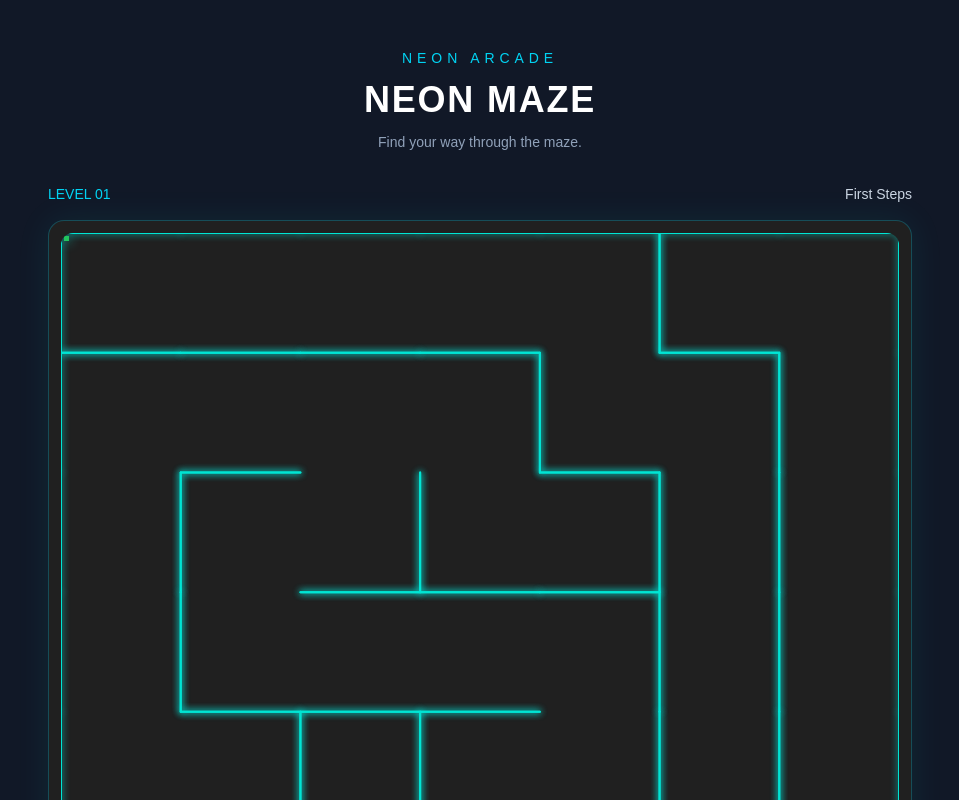
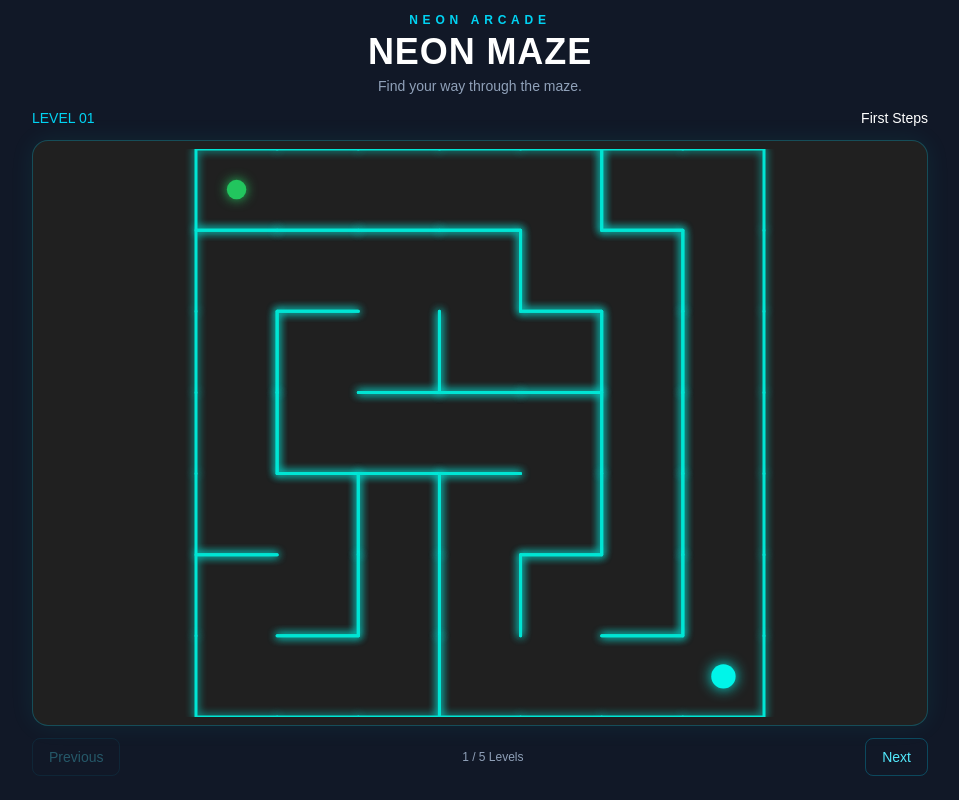
Before and after one commit to LuthiraPeiris/aws-portfolio, a Next.js app: page /playground in a window 1280 px wide. Shown: the top 800 px of the page, without its empty margins (160-1119 px from the left). Built offline with nearby package versions, Linux system fonts and the light colour scheme.

Commit message:
updated the playground

```diff
--- a/src/app/playground/page.tsx
+++ b/src/app/playground/page.tsx
@@ -8,7 +8,7 @@ export const metadata = {
 
 export default function PlaygroundPage() {
   return (
-    <main className="min-h-screen bg-[#111827]">
+    <main className="fixed inset-0 z-[100] h-dvh w-full overflow-hidden bg-[#111827]">
       <NeonMaze />
     </main>
   );
--- a/src/components/game/MazeCanvas.tsx
+++ b/src/components/game/MazeCanvas.tsx
@@ -17,77 +17,120 @@ export default function MazeCanvas({ maze }: MazeCanvasProps) {
 
     if (!canvas || !ctx) return;
 
+    const drawMaze = () => {
       const width = canvas.clientWidth;
       const height = canvas.clientHeight;
 
+      if (!width || !height) return;
+
       const dpr = Math.min(window.devicePixelRatio || 1, 2);
 
-    canvas.width = width * dpr;
-    canvas.height = height * dpr;
+      canvas.width = Math.round(width * dpr);
+      canvas.height = Math.round(height * dpr);
 
-    ctx.scale(dpr, dpr);
-
-    const cellWidth = width / maze.cols;
-    const cellHeight = height / maze.rows;
+      ctx.setTransform(dpr, 0, 0, dpr, 0, 0);
 
       // Background
       ctx.fillStyle = "#202020";
       ctx.fillRect(0, 0, width, height);
 
-    // Maze walls
+      // Calculate square cell size
+      const cellSize = Math.min(
+        width / maze.cols,
+        height / maze.rows
+      );
+
+      // Center the maze
+      const mazeWidth = cellSize * maze.cols;
+      const mazeHeight = cellSize * maze.rows;
+
+      const offsetX = (width - mazeWidth) / 2;
+      const offsetY = (height - mazeHeight) / 2;
+
+      // Draw maze walls
       ctx.strokeStyle = "#00E5D4";
-    ctx.lineWidth = 2;
+      ctx.lineWidth = Math.max(2, Math.min(3, cellSize * 0.055));
       ctx.lineCap = "round";
+      ctx.lineJoin = "round";
       ctx.shadowColor = "#00F5E9";
-    ctx.shadowBlur = 7;
+      ctx.shadowBlur = 8;
 
       for (let row = 0; row < maze.rows; row++) {
         for (let col = 0; col < maze.cols; col++) {
           const cell = maze.cells[row][col];
 
-        const x = col * cellWidth;
-        const y = row * cellHeight;
+          const x = offsetX + col * cellSize;
+          const y = offsetY + row * cellSize;
 
           ctx.beginPath();
 
           if (cell.top) {
             ctx.moveTo(x, y);
-          ctx.lineTo(x + cellWidth, y);
+            ctx.lineTo(x + cellSize, y);
           }
 
           if (cell.right) {
-          ctx.moveTo(x + cellWidth, y);
-          ctx.lineTo(x + cellWidth, y + cellHeight);
+            ctx.moveTo(x + cellSize, y);
+            ctx.lineTo(x + cellSize, y + cellSize);
           }
 
           if (cell.bottom) {
-          ctx.moveTo(x, y + cellHeight);
-          ctx.lineTo(x + cellWidth, y + cellHeight);
+            ctx.moveTo(x, y + cellSize);
+            ctx.lineTo(x + cellSize, y + cellSize);
           }
 
           if (cell.left) {
             ctx.moveTo(x, y);
-          ctx.lineTo(x, y + cellHeight);
+            ctx.lineTo(x, y + cellSize);
           }
 
           ctx.stroke();
         }
       }
 
-    // Entrance and exit indicators
+      // Entrance indicator
+      ctx.shadowColor = "#22C55E";
       ctx.shadowBlur = 12;
+      ctx.fillStyle = "#22C55E";
 
-    ctx.fillStyle = "#22C55E";
-    ctx.fillRect(3, 3, 5, 5);
+      ctx.beginPath();
+      ctx.arc(
+        offsetX + cellSize / 2,
+        offsetY + cellSize / 2,
+        Math.max(3, cellSize * 0.12),
+        0,
+        Math.PI * 2
+      );
+      ctx.fill();
 
+      // Exit indicator
+      ctx.shadowColor = "#00F5E9";
+      ctx.shadowBlur = 14;
       ctx.fillStyle = "#00F5E9";
-    ctx.fillRect(
-      (maze.cols - 1) * cellWidth + cellWidth - 8,
-      (maze.rows - 1) * cellHeight + cellHeight - 8,
-      5,
-      5
+
+      ctx.beginPath();
+      ctx.arc(
+        offsetX + (maze.cols - 0.5) * cellSize,
+        offsetY + (maze.rows - 0.5) * cellSize,
+        Math.max(3, cellSize * 0.15),
+        0,
+        Math.PI * 2
       );
+      ctx.fill();
 
+      ctx.shadowBlur = 0;
+    };
+
+    // Initial drawing
+    drawMaze();
+
+    // Redraw when the canvas container changes size
+    const resizeObserver = new ResizeObserver(drawMaze);
+    resizeObserver.observe(canvas);
+
+    return () => {
+      resizeObserver.disconnect();
+    };
   }, [maze]);
 
   return (
--- a/src/components/game/NeonMaze.tsx
+++ b/src/components/game/NeonMaze.tsx
@@ -1,68 +1,100 @@
 
 "use client";
 
-import { useState } from "react";
+import { useMemo, useState } from "react";
 import MazeCanvas from "./MazeCanvas";
-import { generateMaze } from "@/lib/game/mazeGenerator";
 import { GAME_LEVELS } from "@/lib/game/levels";
 
 export default function NeonMaze() {
   const [levelIndex, setLevelIndex] = useState(0);
 
-  const level = GAME_LEVELS[levelIndex];
+  const currentLevel = GAME_LEVELS[levelIndex];
 
-  const maze = generateMaze(
-    level.rows,
-    level.cols,
-    level.seed
+  const maze = useMemo(
+    () =>
+      generateMazeForCurrentLevel(
+        currentLevel.rows,
+        currentLevel.cols,
+        currentLevel.seed
+      ),
+    [currentLevel]
   );
 
   return (
-    <section className="w-full max-w-4xl mx-auto px-4 py-12">
-      <div className="mb-8 text-center">
-        <p className="text-sm tracking-[0.35em] text-cyan-400">
+    <div className="flex h-full w-full flex-col items-center overflow-hidden bg-[#111827] px-4 py-3 sm:px-6">
+      {/* Heading */}
+      <header className="shrink-0 text-center">
+        <p className="text-xs font-semibold tracking-[0.4em] text-cyan-400">
           NEON ARCADE
         </p>
 
-        <h1 className="mt-3 text-4xl font-bold tracking-wider text-white">
+        <h1 className="mt-1 text-3xl font-bold tracking-wide text-white sm:text-4xl">
           NEON MAZE
         </h1>
 
-        <p className="mt-3 text-sm text-slate-400">
+        <p className="mt-1 text-sm text-slate-400">
           Find your way through the maze.
         </p>
-      </div>
+      </header>
 
-      <div className="mb-4 flex items-center justify-between text-sm">
-        <span className="text-cyan-400">
-          LEVEL {String(level.id).padStart(2, "0")}
+      {/* Game area */}
+      <section className="flex w-full max-w-4xl min-h-0 flex-1 flex-col py-3">
+        {/* Level information */}
+        <div className="mb-3 flex shrink-0 items-center justify-between">
+          <span className="text-sm font-medium text-cyan-400">
+            LEVEL {String(currentLevel.id).padStart(2, "0")}
           </span>
 
-        <span className="text-slate-300">
-          {level.name}
+          <span className="text-sm text-white">
+            {currentLevel.name}
           </span>
         </div>
 
-      <div
-        className="overflow-hidden rounded-2xl border border-cyan-500/30 bg-[#202020] p-3 shadow-[0_0_35px_rgba(0,245,233,0.08)]"
-      >
-        <div className="aspect-square w-full">
+        {/* Maze board */}
+        <div className="relative min-h-0 w-full flex-1 overflow-hidden rounded-2xl border border-cyan-500/30 bg-[#202020] p-2 shadow-[0_0_25px_rgba(0,229,212,0.08)]">
           <MazeCanvas maze={maze} />
         </div>
-      </div>
 
-      <div className="mt-6 flex justify-center">
+        {/* Temporary level navigation */}
+        <div className="mt-3 flex shrink-0 items-center justify-between">
           <button
             onClick={() =>
-            setLevelIndex((current) =>
-              (current + 1) % GAME_LEVELS.length
+              setLevelIndex((previous) => Math.max(0, previous - 1))
+            }
+            disabled={levelIndex === 0}
+            className="rounded-lg border border-cyan-500/30 px-4 py-2 text-sm text-cyan-300 transition hover:bg-cyan-500/10 disabled:cursor-not-allowed disabled:opacity-30"
+          >
+            Previous
+          </button>
+
+          <span className="text-xs text-slate-400">
+            {levelIndex + 1} / {GAME_LEVELS.length} Levels
+          </span>
+
+          <button
+            onClick={() =>
+              setLevelIndex((previous) =>
+                Math.min(GAME_LEVELS.length - 1, previous + 1)
               )
             }
-          className="rounded-xl border border-cyan-400/40 px-6 py-3 text-sm font-semibold text-cyan-300 transition hover:bg-cyan-400/10"
+            disabled={levelIndex === GAME_LEVELS.length - 1}
+            className="rounded-lg border border-cyan-500/30 px-4 py-2 text-sm text-cyan-300 transition hover:bg-cyan-500/10 disabled:cursor-not-allowed disabled:opacity-30"
           >
-          Preview Next Maze
+            Next
           </button>
         </div>
       </section>
+    </div>
   );
 }
+
+// Generate a maze using the existing maze generator.
+import { generateMaze } from "@/lib/game/mazeGenerator";
+
+function generateMazeForCurrentLevel(
+  rows: number,
+  cols: number,
+  seed: number
+) {
+  return generateMaze(rows, cols, seed);
+}
--- a/src/components/sections/HeroSection.tsx
+++ b/src/components/sections/HeroSection.tsx
@@ -19,7 +19,6 @@ import {
   Server,
 } from "lucide-react";
 import { siteConfig } from "@/data/site";
-import { SitesCraftSolutionsPopup } from "@/components/ui/SitesCraftSolutionsPopup";
 
 function InfinityIcon({
   icon: Icon,
@@ -119,7 +118,6 @@ export function HeroSection() {
 
   return (
     <section className="section relative overflow-hidden">
-      <SitesCraftSolutionsPopup />
       {/* subtle background */}
       <div className="absolute inset-0 -z-10">
         <div className="absolute left-1/2 top-16 h-72 w-72 -translate-x-1/2 rounded-full bg-emerald-200/30 blur-3xl" />
--- a/src/components/ui/SitesCraftSolutionsPopup.tsx
+++ /dev/null
@@ -1,77 +0,0 @@
-"use client";
-
-import Image from "next/image";
-import { X } from "lucide-react";
-import { useEffect, useState } from "react";
-import { motion, AnimatePresence } from "framer-motion";
-import { siteConfig } from "@/data/site";
-
-export function SitesCraftSolutionsPopup() {
-  const [visible, setVisible] = useState(false);
-
-  useEffect(() => {
-    // Show popup 3 seconds after the page loads
-    const timer = setTimeout(() => {
-      setVisible(true);
-    }, 3000);
-
-    return () => clearTimeout(timer);
-  }, []);
-
-  const handleClose = () => {
-    setVisible(false);
-  };
-
-  return (
-    <AnimatePresence>
-      {visible && (
-        <motion.div
-          initial={{ opacity: 0 }}
-          animate={{ opacity: 1 }}
-          exit={{ opacity: 0 }}
-          transition={{ duration: 0.3 }}
-          className="fixed inset-0 z-[100] flex items-center justify-center bg-black/65 p-4 backdrop-blur-sm sm:p-6"
-        >
-          <motion.div
-            initial={{ opacity: 0, scale: 0.92, y: 15 }}
-            animate={{ opacity: 1, scale: 1, y: 0 }}
-            exit={{ opacity: 0, scale: 0.96, y: 10 }}
-            transition={{
-              duration: 0.4,
-              ease: "easeOut",
-            }}
-            className="relative w-full max-w-5xl"
-          >
-            {/* Close button */}
-            <button
-              type="button"
-              onClick={handleClose}
-              aria-label="Close advertisement"
-              className="absolute -right-2 -top-2 z-20 flex h-10 w-10 items-center justify-center rounded-full border border-white/30 bg-white text-slate-700 shadow-xl transition hover:scale-105 hover:bg-slate-100"
-            >
-              <X className="h-5 w-5" />
-            </button>
-
-            {/* Only the advertisement image is clickable */}
-            <a
-              href={siteConfig.social.sitescraftsolutions}
-              target="_blank"
-              rel="noopener noreferrer"
-              aria-label="Visit SitesCraftSolutions"
-              className="block overflow-hidden rounded-2xl shadow-2xl"
-            >
-              <Image
-                src="/images/sitescraftsolutions-ad.webp"
-                alt="SitesCraftSolutions advertisement"
-                width={1600}
-                height={900}
-                priority
-                className="h-auto w-full object-contain transition duration-300 hover:scale-[1.01]"
-              />
-            </a>
-          </motion.div>
-        </motion.div>
-      )}
-    </AnimatePresence>
-  );
-}
```
Also changed, not shown: public/images/sitescraftsolutions-ad.webp (deleted). Lines whose indentation alone changed are shown as unchanged.
